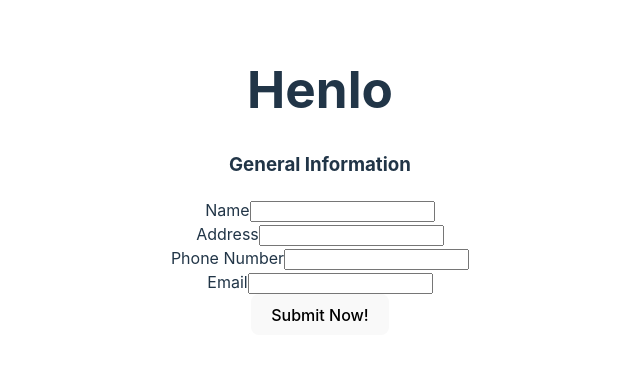
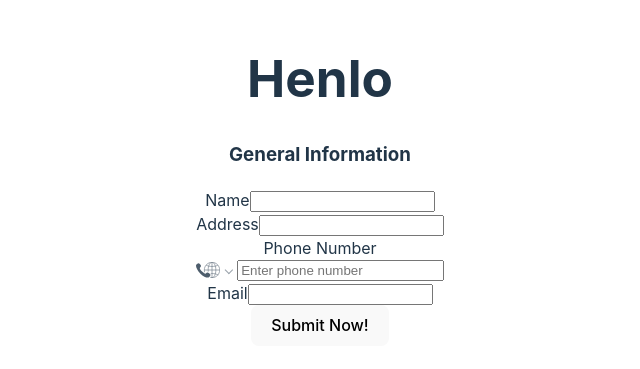
Before and after one commit to Peleton-011/cv-application, a React (Vite) app: page / in a window 1280 px wide. Shown: the part 219-588 px from the top of the page, without its empty margins (320-960 px from the left). Built offline with nearby package versions, Linux system fonts and the light colour scheme.

Commit message:
Improve Input and Form components

```diff
--- a/package.json
+++ b/package.json
@@ -11,7 +11,8 @@
   },
   "dependencies": {
     "react": "^18.2.0",
-    "react-dom": "^18.2.0"
+    "react-dom": "^18.2.0",
+    "react-phone-number-input": "^3.3.7"
   },
   "devDependencies": {
     "@types/react": "^18.2.15",
--- a/src/components/Form.jsx
+++ b/src/components/Form.jsx
@@ -1,18 +1,19 @@
-import React, { useEffect, useState } from "react";
+import Input from "./Input";
 
-import Input from "./Input";
 
 const Form = ({ formName, inputs = [], submit, submitHandler }) => {
 	return (
 		<form onSubmit={submitHandler}>
 			<h3>{formName}</h3>
-			{inputs.map(({ inputName, inputID, label }) => {
+			{inputs.map(({ inputName, inputID, label, type }) => {
+
 				return (
 					<Input
 						key={inputID}
 						inputName={inputName}
 						inputID={inputID}
 						label={label}
+                        type={type}
 					/>
 				);
 			})}
--- a/src/components/GeneralInfoInput.jsx
+++ b/src/components/GeneralInfoInput.jsx
@@ -11,28 +11,37 @@ const GeneralInfoInput = () => {
 						inputName: "name",
 						inputID: "name",
 						label: "Name",
+                        type: "text"
 					},
 					{
 						inputName: "address",
 						inputID: "address",
 						label: "Address",
+                        type: "text"
+
 					},
 					{
 						inputName: "phoneNumber",
 						inputID: "phoneNumber",
 						label: "Phone Number",
+                        type: "phone"
+
 					},
 					{
 						inputName: "email",
 						inputID: "email",
 						label: "Email",
+                        type: "email"
+
 					},
 				]}
 				submit="Submit Now!"
 				submitHandler={(e) => {
 					e.preventDefault();
 					console.log("Submitted!");
-				}}
+				}
+
+            }
 			/>
 		</div>
 	);
--- a/src/components/Input.jsx
+++ b/src/components/Input.jsx
@@ -1,10 +1,27 @@
 import React, { useState, useEffect } from "react";
+import "react-phone-number-input/style.css";
+import PhoneInput from "react-phone-number-input";
 
-const Input = ({ inputName, inputID, label = inputName }) => {
+const Input = ({ inputName, inputID, label = inputName, type, placeholder }) => {
 	return (
 		<div className="inputWrapper">
 			<label htmlFor={inputID}>{label}</label>
-			<input type="text" id={inputID} name={inputName} />
+			{type === "phone" ? (
+				(() => {
+					// `value` will be the parsed phone number in E.164 format.
+					// Example: "+12133734253".
+					const [value, setValue] = useState();
+					return (
+						<PhoneInput
+							placeholder="Enter phone number"
+							value={value}
+							onChange={setValue}
+						/>
+					);
+				})()
+			) : (
+				<input type="text" id={inputID} name={inputName} placeholder={placeholder} />
+			)}
 		</div>
 	);
 };
```
Also changed, not shown: 1 other file (tests, documents, lock files or other folders).
